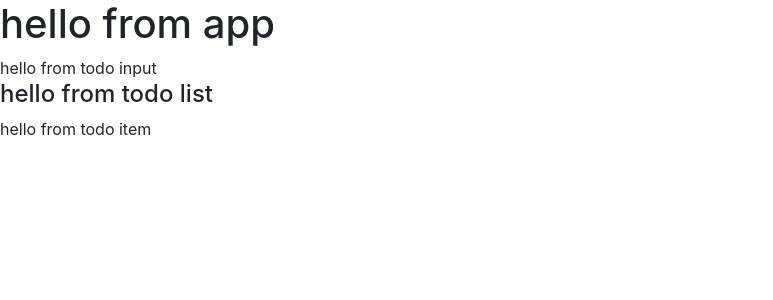
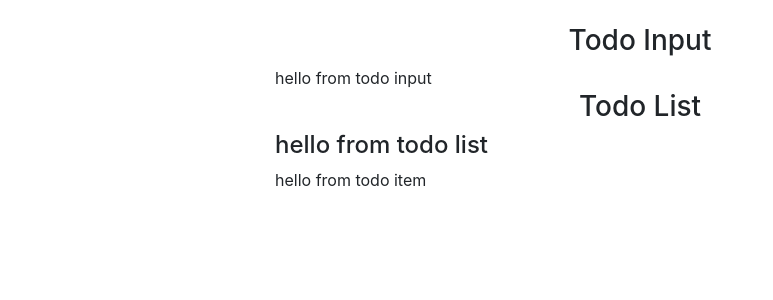
Before and after one commit to sadavoya/task-list-ols, a React (Create React App) app: page / in a window 1280 px wide. Shown: the top 300 px of the page, without its empty margins (0-773 px from the left). Built offline with nearby package versions, Linux system fonts and the light colour scheme.

Commit message:
Update App: * Add column * Add titles

```diff
--- a/src/App.js
+++ b/src/App.js
@@ -6,10 +6,15 @@
 
 function App() {
   return (
-    <div>
-      <h1>hello from app</h1>
-      <TodoInput />
-      <TodoList />
+    <div className="container">
+      <div className="row">
+        <div className="col-10 mx-auto col-md-8 mt-4">
+          <h3 className="text-capitalize text-center">todo input</h3>
+          <TodoInput />
+          <h3 className="text-capitalize text-center">todo list</h3>
+          <TodoList />
+        </div>
+      </div>
     </div>
   );
 }
```
